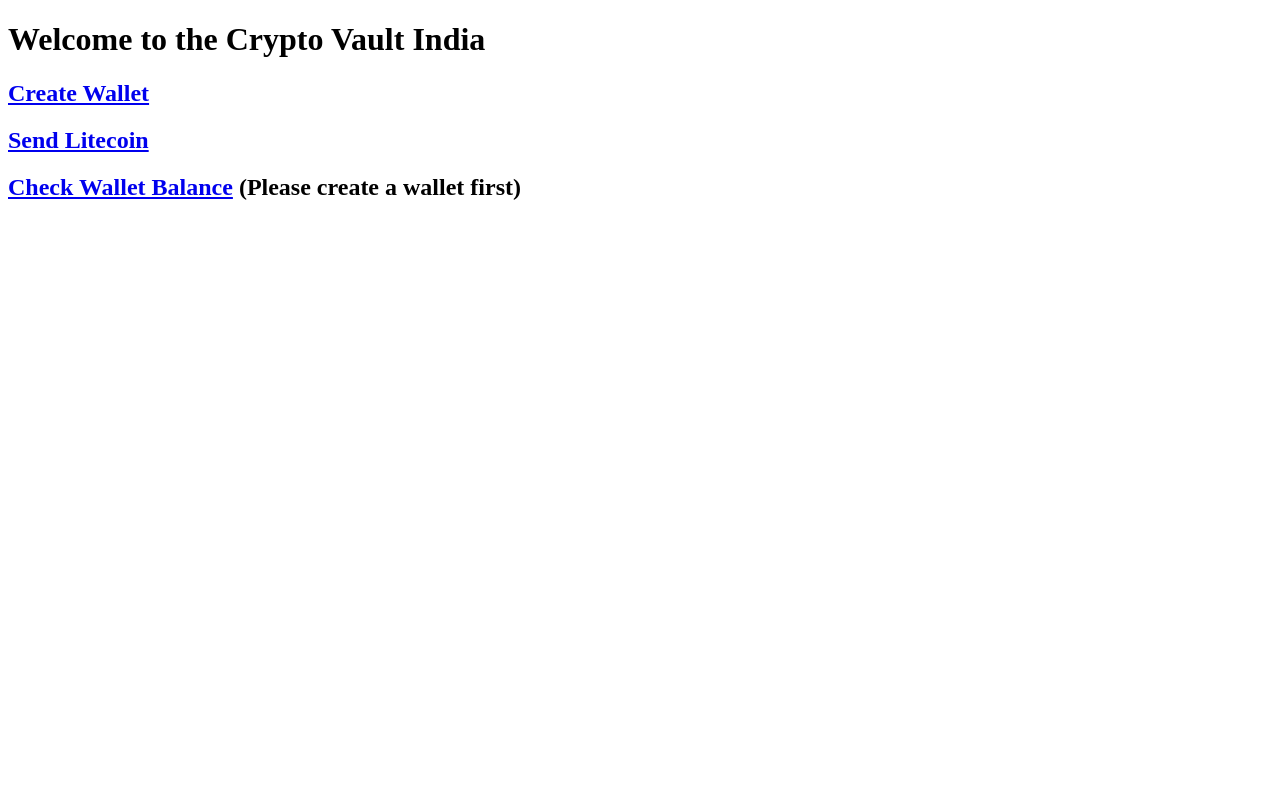
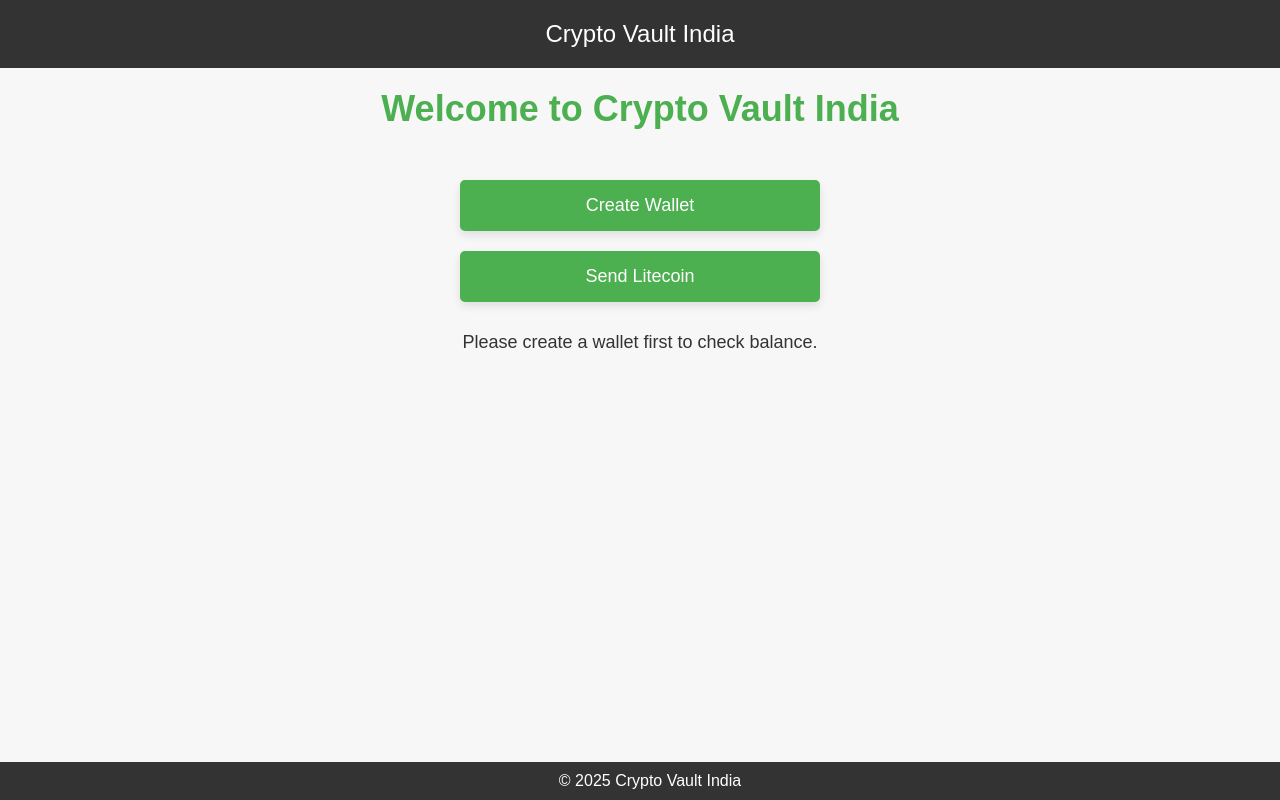
Before and after one commit to ProVansh19112005/crypto-bharat-vault, a Flask app: page / in a window 1280 px wide. Run offline with Flask 3, Linux system fonts and the light colour scheme.

Commit message:
Changed UI

```diff
--- a/templates/index.html
+++ b/templates/index.html
@@ -3,25 +3,94 @@
 <head>
     <meta charset="UTF-8">
     <meta name="viewport" content="width=device-width, initial-scale=1.0">
-    <title>Litecoin Wallet</title>
+    <title>Crypto Vault India</title>
+    <style>
+        body {
+            font-family: 'Arial', sans-serif;
+            background: #f7f7f7;
+            margin: 0;
+            padding: 0;
+            text-align: center;
+        }
+        header {
+            background-color: #333;
+            color: white;
+            padding: 20px 0;
+            font-size: 24px;
+        }
+        h1 {
+            margin: 20px 0;
+            color: #4CAF50;
+            font-size: 36px;
+        }
+        .container {
+            display: flex;
+            flex-direction: column;
+            justify-content: center;
+            align-items: center;
+            margin-top: 40px;
+        }
+        .button-link {
+            background-color: #4CAF50;
+            color: white;
+            text-decoration: none;
+            padding: 15px 30px;
+            margin: 10px 0;
+            border-radius: 5px;
+            font-size: 18px;
+            width: 60%;
+            max-width: 300px;
+            box-shadow: 0 4px 8px rgba(0, 0, 0, 0.1);
+            transition: background-color 0.3s;
+        }
+        .button-link:hover {
+            background-color: #45a049;
+        }
+        .wallet-info {
+            color: #333;
+            margin-top: 20px;
+            font-size: 18px;
+        }
+        .wallet-info a {
+            color: #4CAF50;
+            text-decoration: none;
+        }
+        .wallet-info a:hover {
+            text-decoration: underline;
+        }
+        .footer {
+            position: fixed;
+            bottom: 0;
+            width: 100%;
+            background-color: #333;
+            color: white;
+            padding: 10px;
+            text-align: center;
+        }
+    </style>
 </head>
 <body>
-    <h1>Welcome to the Crypto Vault India</h1>
+    <header>
+        Crypto Vault India
+    </header>
 
-    <div>
-        <h2><a href="/create_wallet">Create Wallet</a></h2>
+    <h1>Welcome to Crypto Vault India</h1>
+
+    <div class="container">
+        <a href="/create_wallet" class="button-link">Create Wallet</a>
+        <a href="/send" class="button-link">Send Litecoin</a>
+
+        <div class="wallet-info">
+            {% if address %}
+                <a href="/wallet_balance/{{ address }}">Check Wallet Balance</a>
+            {% else %}
+                <span>Please create a wallet first to check balance.</span>
+            {% endif %}
+        </div>
     </div>
 
-    <div>
-        <h2><a href="/send">Send Litecoin</a></h2>
-    </div>
-
-    <div>
-        {% if address %}
-        <h2><a href="/wallet_balance/{{ address }}">Check Wallet Balance</a></h2>
-        {% else %}
-        <h2><a href="#">Check Wallet Balance</a> (Please create a wallet first)</h2>
-        {% endif %}
+    <div class="footer">
+        &copy; 2025 Crypto Vault India
     </div>
 </body>
 </html>
```
